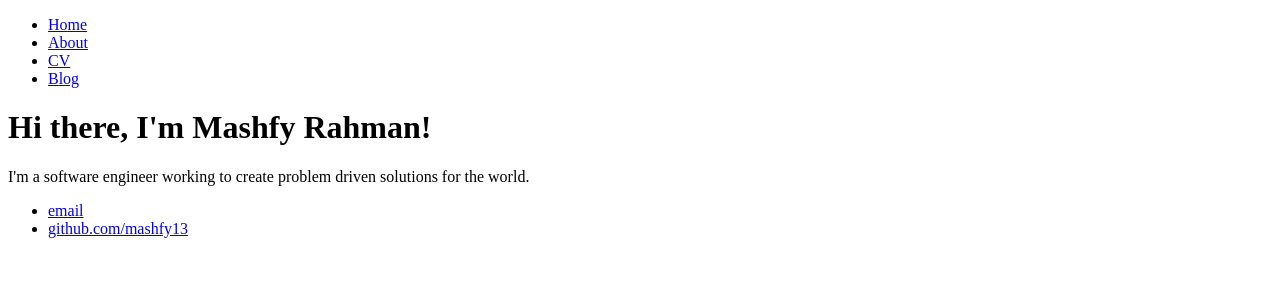
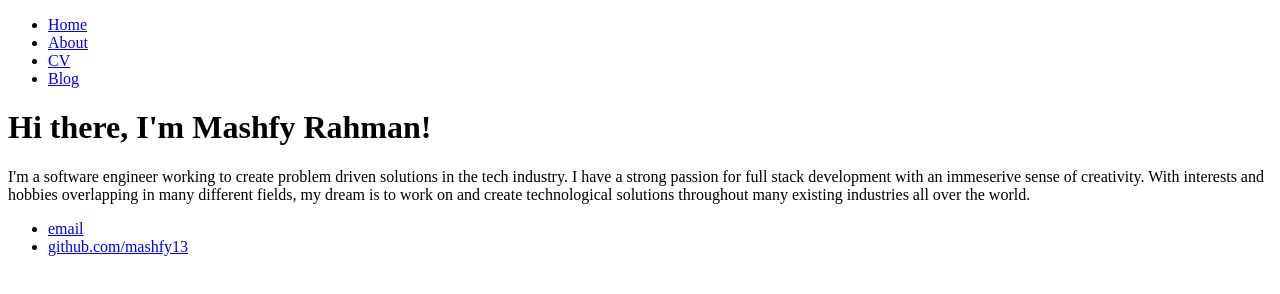
Before and after one commit to mashfy13/mashfy13.github.io, a plain HTML site: page index.html in a window 1280 px wide. Drawn offline with Linux system fonts and the light colour scheme.

Commit message:
bio edit

```diff
--- a/index.html
+++ b/index.html
@@ -17,7 +17,12 @@
     <div class="container">
         <div class="blurb">
             <h1>Hi there, I'm Mashfy Rahman!</h1>
-            <p>I'm a software engineer working to create problem driven solutions for the world. </p>
+            <p>
+                I'm a software engineer working to create problem driven solutions in the tech industry.
+                I have a strong passion for full stack development with an immeserive sense of creativity.
+                With interests and hobbies overlapping in many different fields, my dream is to work on and
+                create technological solutions throughout many existing industries all over the world.
+            </p>
         </div><!-- /.blurb -->
     </div><!-- /.container -->
     <footer>
```
